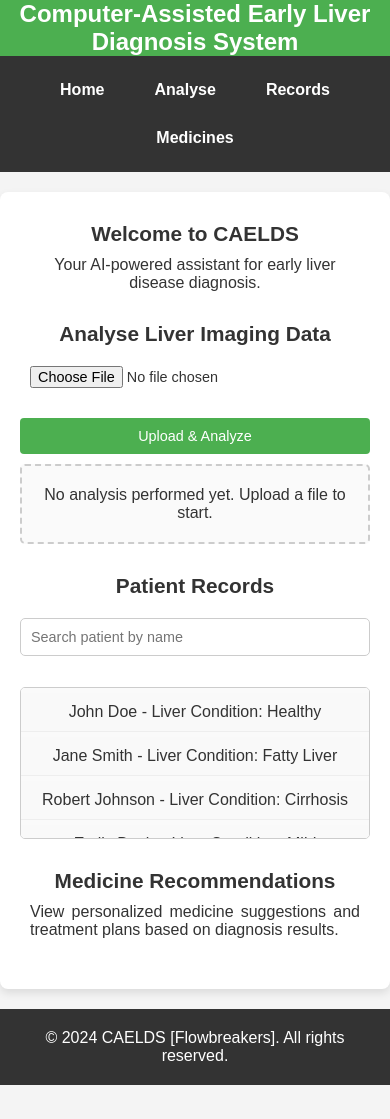
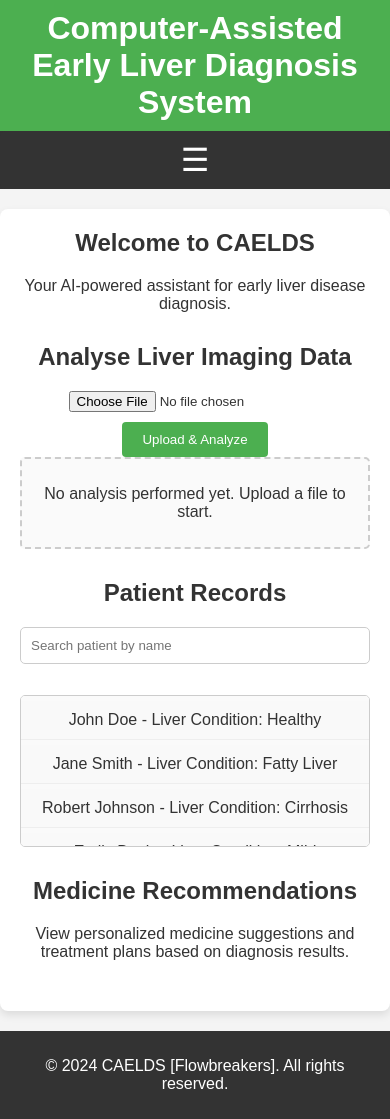
Before and after one commit to Dhruvji1/Liver-cirrohsis, a plain HTML site: page index.html in a window 390 px wide. Before the commit the page ends 1085 px from the top, so only its background shows below. Drawn offline with Linux system fonts and the light colour scheme.

Commit message:
Update index.html

```diff
--- a/index.html
+++ b/index.html
@@ -17,13 +17,13 @@ body {
         header {
             color: white;
             text-align: center;
-
             position: relative;
         }
 
         header h1 {
             background-color: #4CAF50;
             margin: 0;
+            padding: 10px;
         }
 
         /* Navbar Styles */
@@ -57,7 +57,42 @@ nav {
         .navbar a:hover {
             color: #26d42f;
             border-radius: 5px;
+        }
 
+        /* Hamburger Menu Styles */
+        .hamburger {
+            display: none;
+            font-size: 2rem;
+            cursor: pointer;
+            color: white;
+            padding: 10px;
+            background-color: #333;
+            border-radius: 5px;
+        }
+
+        @media (max-width: 768px) {
+            .hamburger {
+                display: block;
+            }
+
+            .navbar {
+                display: none; /* Hide navigation links initially */
+                flex-direction: column; /* Stack navigation links vertically */
+                background-color: #333;
+                position: absolute;
+                top: 60px; /* Adjust based on header height */
+                left: 0;
+                right: 0;
+                z-index: 999;
+            }
+
+            .navbar.active {
+                display: flex; /* Show the navigation links when active */
+            }
+
+            .navbar li {
+                margin: 5px 0; /* Add spacing between links */
+            }
         }
 
         /* Section Styles */
@@ -94,7 +129,6 @@ h2 {
             border: none;
             border-radius: 4px;
             cursor: pointer;
-
         }
 
         .analyse-section button:hover {
@@ -114,20 +148,6 @@ h2 {
             text-align: justify;
         }
 
-/* Medicines Section */
-.medicines-section p {
-  text-align: justify;
-}
-
-/* Footer */
-footer {
-  text-align: center;
-  margin-top: 20px;
-  padding: 10px;
-  background-color: #333;
-  color: white;
-}
-/* Search Bar */
         .records-section input[type="text"] {
             width: 100%;
             padding: 10px;
@@ -137,7 +157,6 @@ footer {
             box-sizing: border-box;
         }
 
-/* Patient List */
         #patientList {
             list-style-type: none;
             padding: 0;
@@ -160,7 +179,6 @@ footer {
             cursor: pointer;
         }
 
-/* Scrollbar Styling */
         #patientList::-webkit-scrollbar {
             width: 10px;
         }
@@ -173,80 +191,22 @@ footer {
         #patientList::-webkit-scrollbar-thumb:hover {
             background-color: #aaa;
         }
-/* General Styles for Navbar */
-.navbar {
-  display: flex;
-  flex-wrap: wrap; /* Allow wrapping on smaller screens */
-  justify-content: center;
+
+        /* Footer */
+        footer {
+            text-align: center;
+            margin-top: 20px;
+            padding: 10px;
             background-color: #333;
-  padding: 10px 0;
-  list-style: none;
+            color: white;
         }
-
-.navbar li {
-  margin: 5px 10px;
-}
-
-.navbar a {
-  text-decoration: none;
-  color: white;
-  padding: 10px 15px;
-  border-radius: 5px;
-}
-
-.navbar a:hover, .navbar a.active {
-  background-color: #4CAF50;
-}
-
-/* Responsive Typography */
-h1, h2, h3, p {
-  margin: 10px auto;
-  padding: 0 10px;
-  font-size: 1.2rem;
-}
-
-@media (max-width: 768px) {
-  h1 {
-      font-size: 1.5rem;
-  }
-
-  h2 {
-      font-size: 1.3rem;
-  }
-
-  p {
-      font-size: 1rem;
-  }
-}
-
-/* Container Layout for Sections */
-.container {
-  max-width: 90%; /* Reduce container width for small screens */
-  margin: 0 auto;
-  padding: 10px;
-}
-
-/* Form Inputs */
-input, button {
-  font-size: 1rem;
-  padding: 10px;
-  width: 100%;
-  max-width: 500px;
-  margin: 10px auto;
-}
-
-@media (max-width: 480px) {
-  input, button {
-      font-size: 0.9rem;
-  }
-}
-
     </style>
 </head>
 <body>
     <header>
         <h1>Computer-Assisted Early Liver Diagnosis System</h1>
         <nav>
+            <div class="hamburger" onclick="toggleMenu()">☰</div>
             <ul class="navbar">
                 <li><a href="index.html">Home</a></li>
                 <li><a href="analyse.html">Analyse</a></li>
```
Lines whose indentation alone changed are shown as unchanged.
